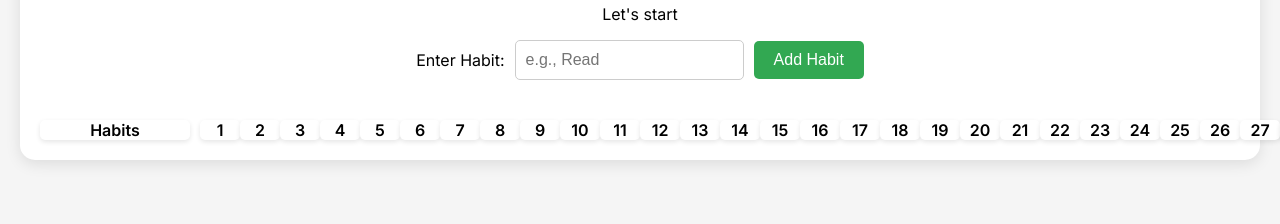
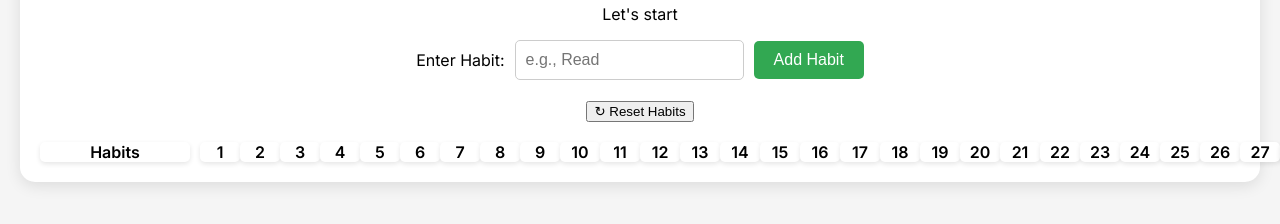
Before and after one commit to Jppantoja-mobius/Habits, a plain HTML site: page index.html in a window 1280 px wide. Shown: the part 122-346 px from the top of the page. Drawn offline with Linux system fonts and the light colour scheme.

Commit message:
on branch main

```diff
--- a/Script.js
+++ b/Script.js
@@ -1,9 +1,6 @@
 document.addEventListener('DOMContentLoaded', () => {
     const form = document.getElementById('habit-form');
     const gridContainer = document.getElementById('grid-container');
-
-    // Load saved habits
-    loadHabits();
 
     // Create the header row with days
     function createHeaderRow() {
@@ -18,8 +15,12 @@ document.addEventListener('DOMContentLoaded', () => {
         }
         gridContainer.appendChild(headerRow);
     }
-    // Initialize the header row
-    createHeaderRow();
+
+    // Load saved habits
+    function loadHabits() {
+        const habits = JSON.parse(localStorage.getItem('habits')) || [];
+        habits.forEach(habit => addHabitRow(habit.name, habit.days));
+    }
 
     form.addEventListener('submit', (event) => {
         event.preventDefault();
@@ -52,11 +53,6 @@ document.addEventListener('DOMContentLoaded', () => {
         gridContainer.appendChild(habitRow);
     }
 
-    function loadHabits() {
-        const habits = JSON.parse(localStorage.getItem('habits')) || [];
-        habits.forEach(habit => addHabitRow(habit.name, habit.days));
-    }
-
     function saveHabit(habit) {
         const habits = JSON.parse(localStorage.getItem('habits')) || [];
         habits.push({ name: habit, days: new Array(31).fill(false) });
@@ -71,4 +67,9 @@ document.addEventListener('DOMContentLoaded', () => {
             localStorage.setItem('habits', JSON.stringify(habits));
         }
     }
+
+    // Initialize the header row first
+    createHeaderRow();
+    // Load saved habits after the header row is created
+    loadHabits();
 });
--- a/index.html
+++ b/index.html
@@ -18,6 +18,12 @@
             <input type="text" id="habit" placeholder="e.g., Read" required>
             <button type="submit">Add Habit</button>
         </form>
+        <!-- Reset button -->
+        <div id="reset-container">
+            <button id="reset-button">
+                <span>&#x21bb;</span> Reset Habits
+            </button>
+        </div>
         <!-- Container for the generated grid -->
         <div id="grid-container" class="grid"></div>
     </div>
```
